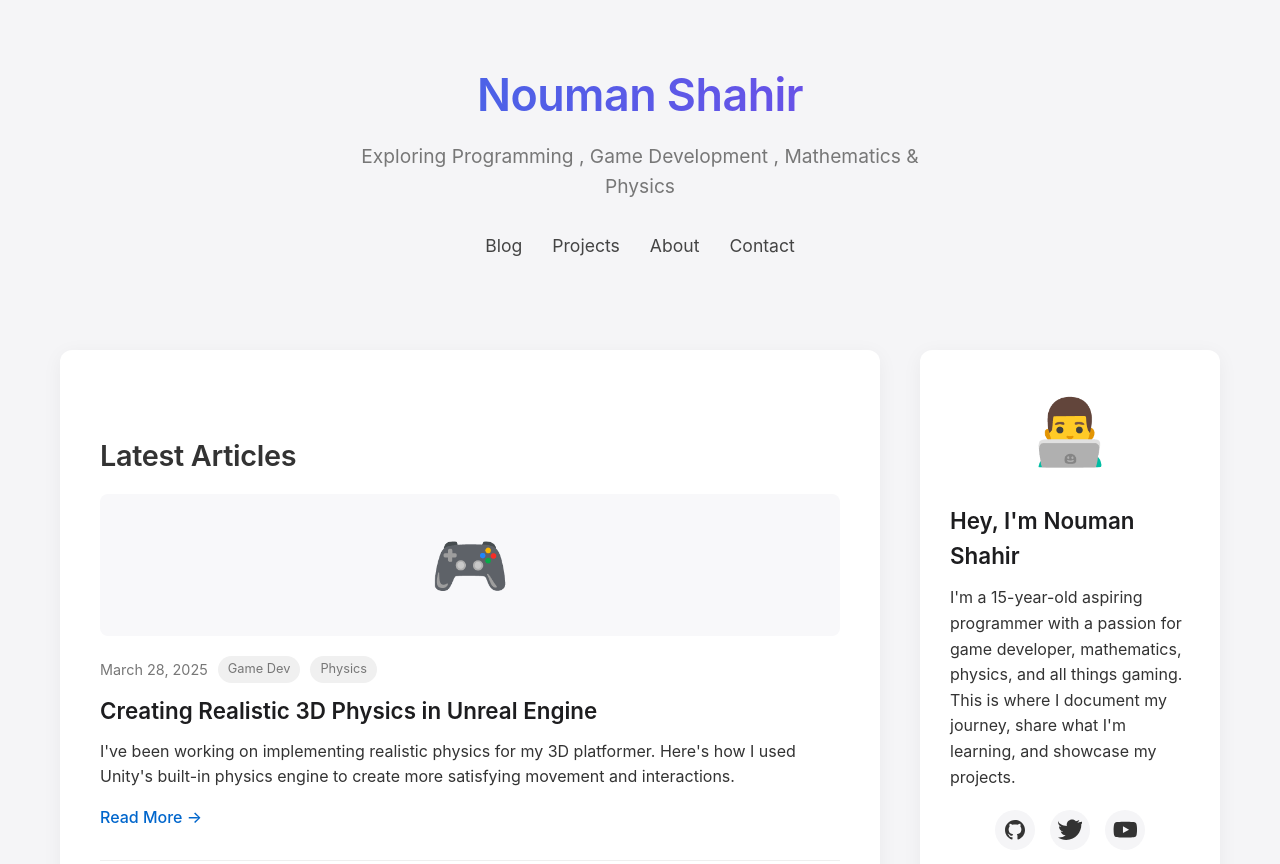
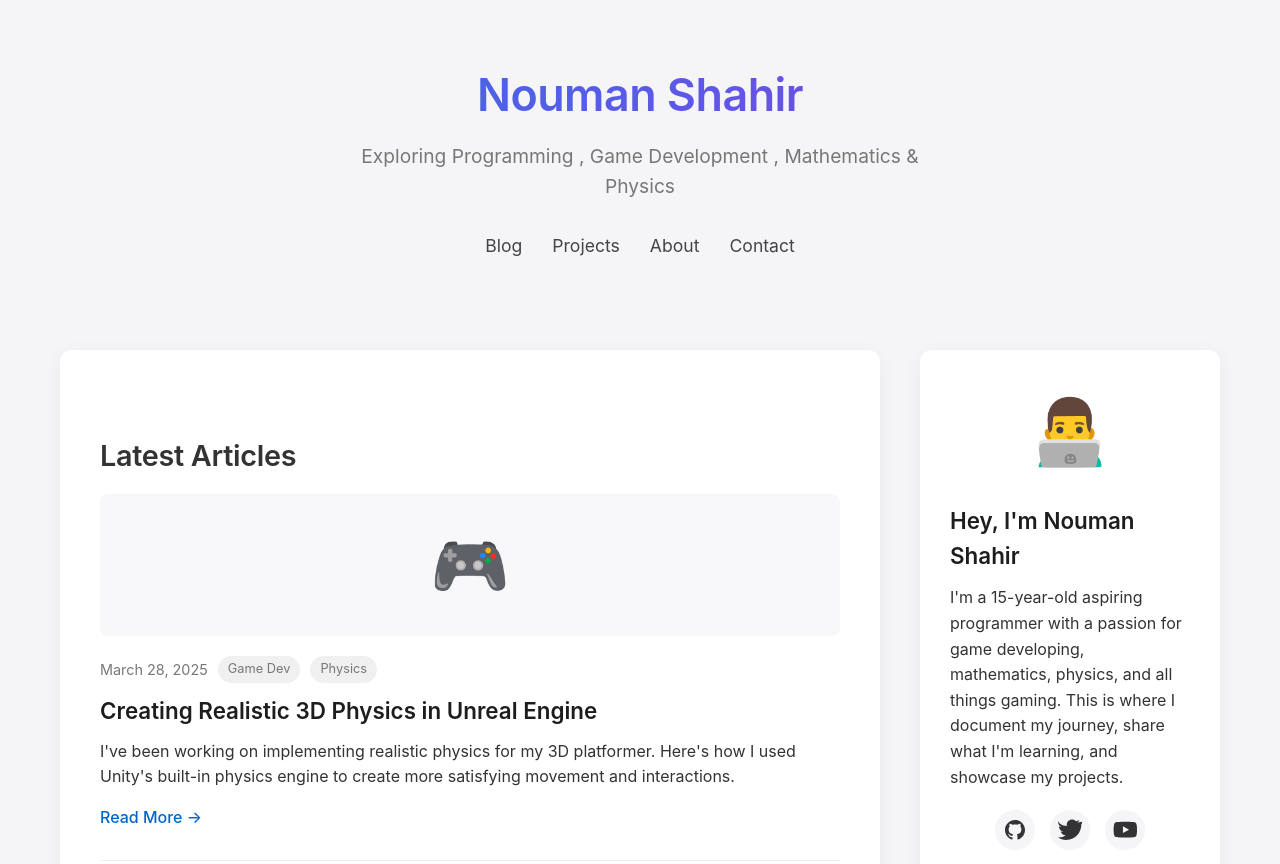
Before and after one commit to noumanx/noumanx.github.io, a plain HTML site: page index.html in a window 1280 px wide. Shown: the top 864 px of the page. Drawn offline with Linux system fonts and the light colour scheme.

Commit message:
new update

```diff
--- a/index.html
+++ b/index.html
@@ -430,7 +430,7 @@
             <div id="about" class="about-me">
                 <div class="profile-emoji">👨‍💻</div>
                 <h3>Hey, I'm Nouman Shahir</h3>
-                <p>I'm a 15-year-old aspiring programmer with a passion for game developer, mathematics, physics, and all things gaming. This is where I document my journey, share what I'm learning, and showcase my projects.</p>
+                <p>I'm a 15-year-old aspiring programmer with a passion for game developing, mathematics, physics, and all things gaming. This is where I document my journey, share what I'm learning, and showcase my projects.</p>
                 <div class="social-links">
                     <a href="#" aria-label="GitHub">
                         <svg width="24" height="24" viewBox="0 0 24 24" fill="none" xmlns="https://github.com/noumanx">
```
